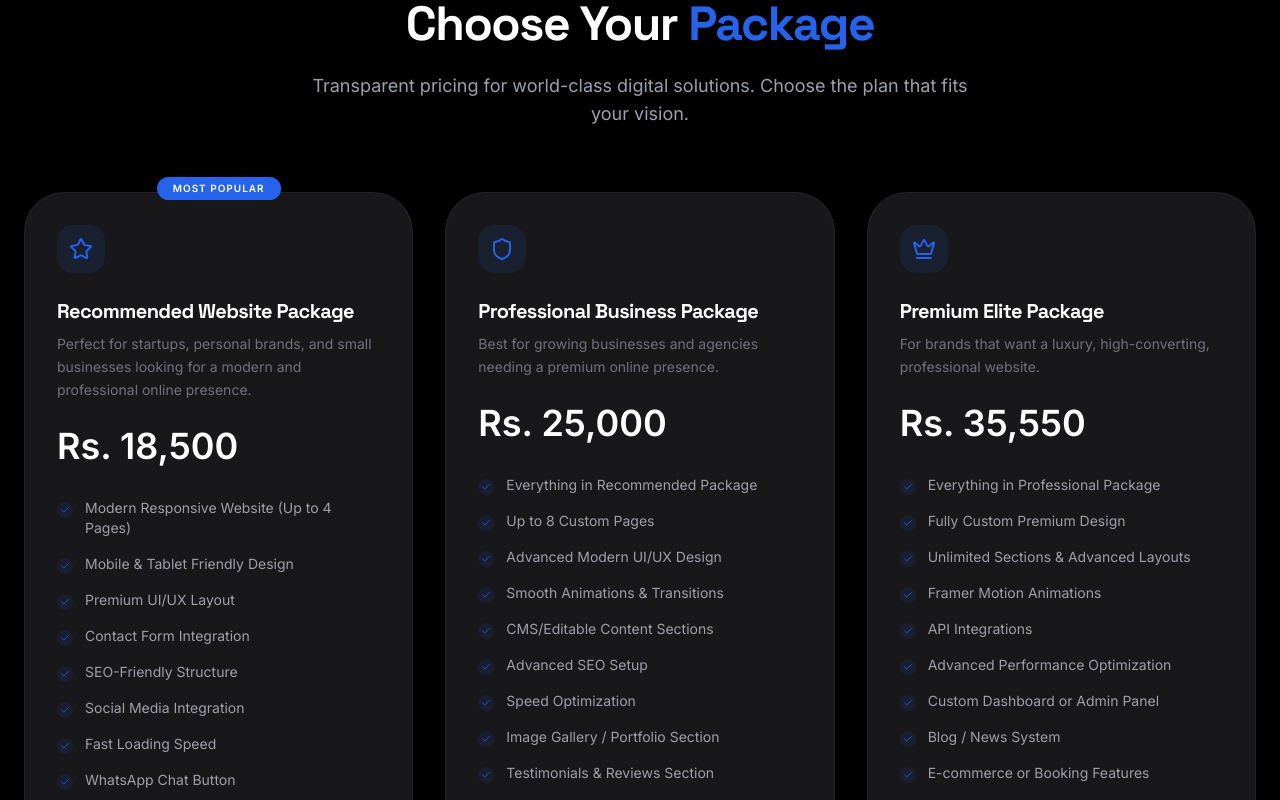
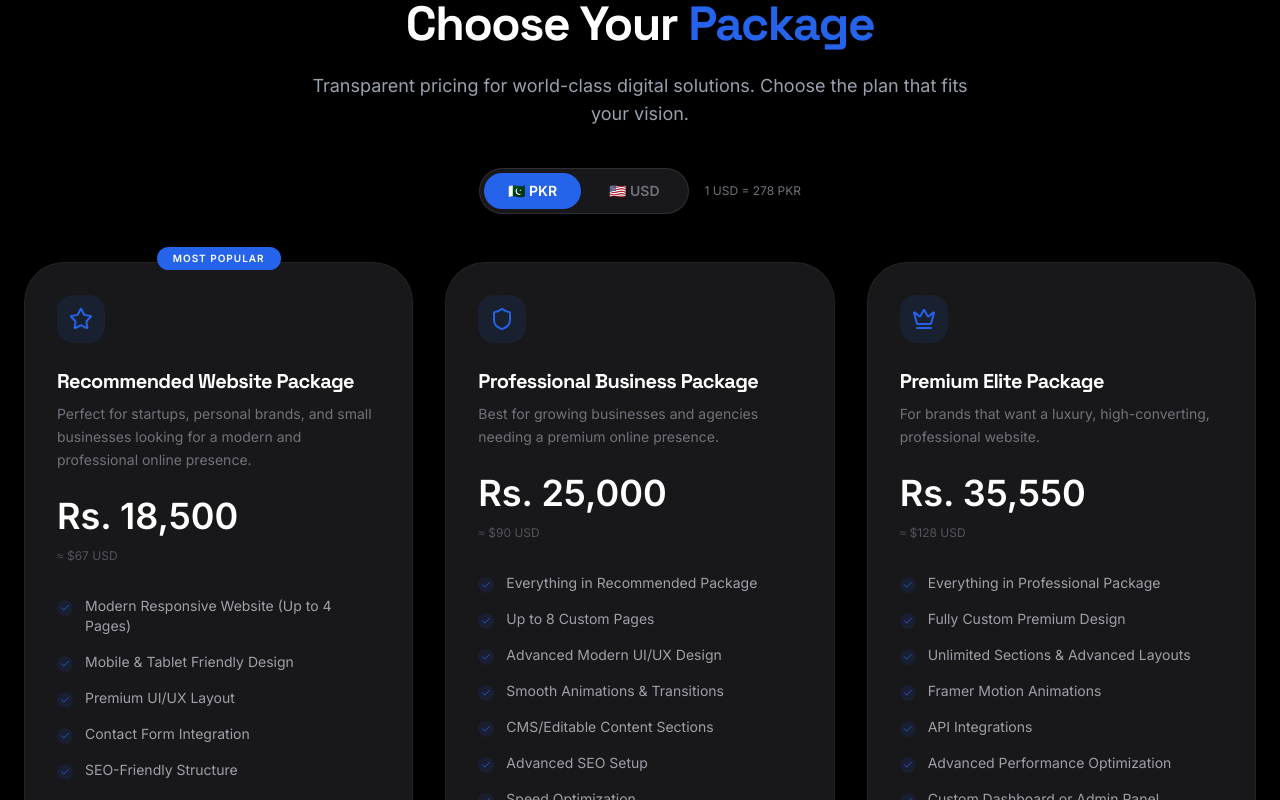
Before and after one commit to muaazx/Web-Development-Agency, a React (Vite) app: page / in a window 1280 px wide. Shown: the part 4115-4915 px from the top of the page. Built offline with nearby package versions, Linux system fonts and the light colour scheme.

Commit message:
Update feature logic and fix bugs

```diff
--- a/src/components/Pricing.tsx
+++ b/src/components/Pricing.tsx
@@ -1,10 +1,13 @@
-import { motion } from 'motion/react';
+import { useState } from 'react';
+import { motion, AnimatePresence } from 'motion/react';
 import { Check, Shield, Star, Crown, MessageCircle } from 'lucide-react';
+
+const USD_RATE = 278; // 1 USD = 278 PKR
 
 const plans = [
   {
     name: 'Recommended Website Package',
-    price: '18,500',
+    pricePKR: 18500,
     icon: Star,
     description: 'Perfect for startups, personal brands, and small businesses looking for a modern and professional online presence.',
     features: [
@@ -18,13 +21,13 @@ const plans = [
       'WhatsApp Chat Button',
       'Smooth Animations & Effects',
       'Professional Landing Page Design',
-      '30 Days Free Support'
+      '30 Days Free Support',
     ],
-    recommended: true
+    recommended: true,
   },
   {
     name: 'Professional Business Package',
-    price: '25,000',
+    pricePKR: 25000,
     icon: Shield,
     description: 'Best for growing businesses and agencies needing a premium online presence.',
     features: [
@@ -39,13 +42,13 @@ const plans = [
       'Testimonials & Reviews Section',
       'Booking / Inquiry Forms',
       'Google Maps Integration',
-      '2 Months Free Support'
+      '2 Months Free Support',
     ],
-    recommended: false
+    recommended: false,
   },
   {
     name: 'Premium Elite Package',
-    price: '35,550',
+    pricePKR: 35550,
     icon: Crown,
     description: 'For brands that want a luxury, high-converting, professional website.',
     features: [
@@ -62,17 +65,28 @@ const plans = [
       'Priority Support',
       '2 Months Free Support',
       'Premium Visual Effects & Interactions',
-      'SEO + Conversion Focused Structure'
+      'SEO + Conversion Focused Structure',
     ],
-    recommended: false
-  }
+    recommended: false,
+  },
 ];
 
+function formatPKR(amount: number) {
+  return amount.toLocaleString('en-PK');
+}
+
+function formatUSD(pkr: number) {
+  return (pkr / USD_RATE).toFixed(0);
+}
+
 export default function Pricing() {
+  const [currency, setCurrency] = useState<'PKR' | 'USD'>('PKR');
+
   return (
     <section id="pricing" className="py-24 bg-black">
       <div className="max-w-7xl mx-auto px-6">
-        <div className="text-center mb-16">
+        {/* Heading */}
+        <div className="text-center mb-10">
           <motion.h2
             initial={{ opacity: 0, y: 20 }}
             whileInView={{ opacity: 1, y: 0 }}
@@ -86,6 +100,39 @@ export default function Pricing() {
           </p>
         </div>
 
+        {/* Currency Toggle */}
+        <motion.div
+          initial={{ opacity: 0, y: 12 }}
+          whileInView={{ opacity: 1, y: 0 }}
+          viewport={{ once: true }}
+          className="flex items-center justify-center mb-12"
+        >
+          <div className="relative flex items-center bg-zinc-900 border border-white/10 rounded-full p-1 gap-1">
+            {(['PKR', 'USD'] as const).map((c) => (
+              <button
+                key={c}
+                onClick={() => setCurrency(c)}
+                className="relative z-10 px-6 py-2 rounded-full text-sm font-bold transition-colors duration-200 focus:outline-none"
+                style={{ color: currency === c ? '#fff' : '#71717a' }}
+              >
+                {currency === c && (
+                  <motion.span
+                    layoutId="currency-pill"
+                    className="absolute inset-0 rounded-full bg-brand"
+                    style={{ zIndex: -1 }}
+                    transition={{ type: 'spring', stiffness: 400, damping: 30 }}
+                  />
+                )}
+                {c === 'PKR' ? '🇵🇰 PKR' : '🇺🇸 USD'}
+              </button>
+            ))}
+          </div>
+          <span className="ml-4 text-xs text-zinc-500 hidden sm:block">
+            1 USD = 278 PKR
+          </span>
+        </motion.div>
+
+        {/* Pricing Cards */}
         <div className="grid grid-cols-1 lg:grid-cols-3 gap-8">
           {plans.map((plan, i) => (
             <motion.div
@@ -96,16 +143,16 @@ export default function Pricing() {
                 scale: 1.02,
                 borderColor: '#2563eb',
                 zIndex: 10,
-                backgroundColor: 'rgba(24, 24, 27, 1)'
+                backgroundColor: 'rgba(24, 24, 27, 1)',
               }}
               viewport={{ once: true }}
               transition={{
                 type: 'spring',
                 stiffness: 300,
                 damping: 20,
-                delay: i * 0.1
+                delay: i * 0.1,
               }}
-              className={`relative p-8 rounded-[2.5rem] border transition-colors duration-300 flex flex-col bg-zinc-900 border-white/5`}
+              className="relative p-8 rounded-[2.5rem] border transition-colors duration-300 flex flex-col bg-zinc-900 border-white/5"
             >
               {plan.recommended && (
                 <div className="absolute -top-4 left-1/2 -translate-x-1/2 bg-brand text-white text-[10px] font-bold uppercase tracking-widest px-4 py-1 rounded-full">
@@ -118,12 +165,44 @@ export default function Pricing() {
                   <plan.icon size={24} />
                 </div>
                 <h3 className="text-xl font-bold mb-2">{plan.name}</h3>
-                <p className="text-zinc-500 text-sm leading-relaxed mb-6">
-                  {plan.description}
+                <p className="text-zinc-500 text-sm leading-relaxed mb-6">{plan.description}</p>
+
+                {/* Animated Price */}
+                <div className="flex items-baseline space-x-2 min-h-[48px]">
+                  <AnimatePresence mode="wait">
+                    {currency === 'PKR' ? (
+                      <motion.div
+                        key="pkr"
+                        initial={{ opacity: 0, y: 8 }}
+                        animate={{ opacity: 1, y: 0 }}
+                        exit={{ opacity: 0, y: -8 }}
+                        transition={{ duration: 0.2 }}
+                        className="flex items-baseline space-x-2"
+                      >
+                        <span className="text-4xl font-black">Rs. {formatPKR(plan.pricePKR)}</span>
+                      </motion.div>
+                    ) : (
+                      <motion.div
+                        key="usd"
+                        initial={{ opacity: 0, y: 8 }}
+                        animate={{ opacity: 1, y: 0 }}
+                        exit={{ opacity: 0, y: -8 }}
+                        transition={{ duration: 0.2 }}
+                        className="flex items-baseline space-x-2"
+                      >
+                        <span className="text-4xl font-black">${formatUSD(plan.pricePKR)}</span>
+                        <span className="text-zinc-500 text-sm font-medium">USD</span>
+                      </motion.div>
+                    )}
+                  </AnimatePresence>
+                </div>
+
+                {/* Equivalent in other currency */}
+                <p className="text-zinc-600 text-xs mt-1">
+                  {currency === 'PKR'
+                    ? `≈ $${formatUSD(plan.pricePKR)} USD`
+                    : `≈ Rs. ${formatPKR(plan.pricePKR)} PKR`}
                 </p>
-                <div className="flex items-baseline space-x-2">
-                  <span className="text-4xl font-black">Rs. {plan.price}</span>
-                </div>
               </div>
 
               <div className="flex-grow space-y-4 mb-10">
```
